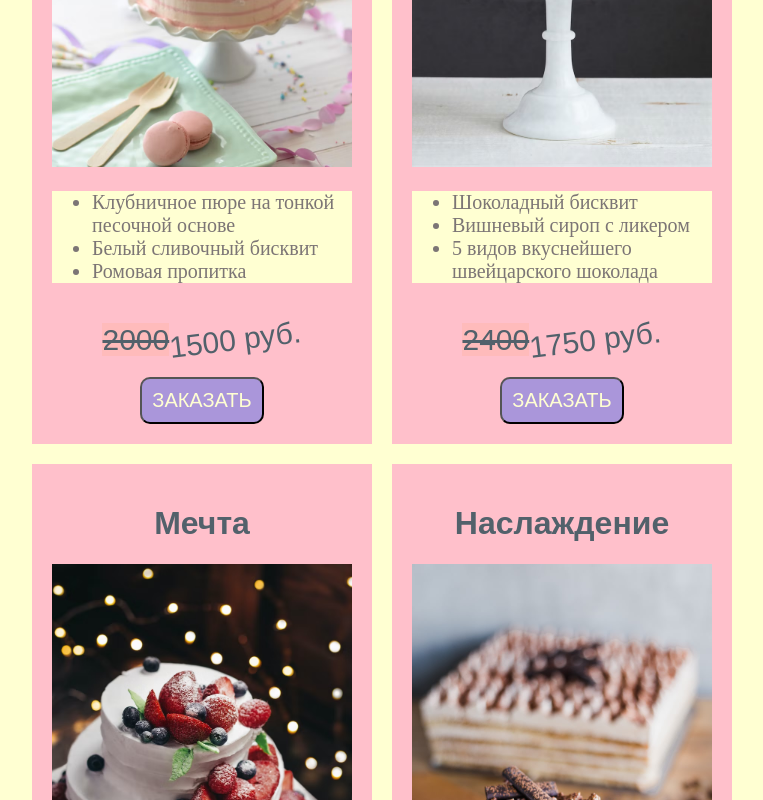
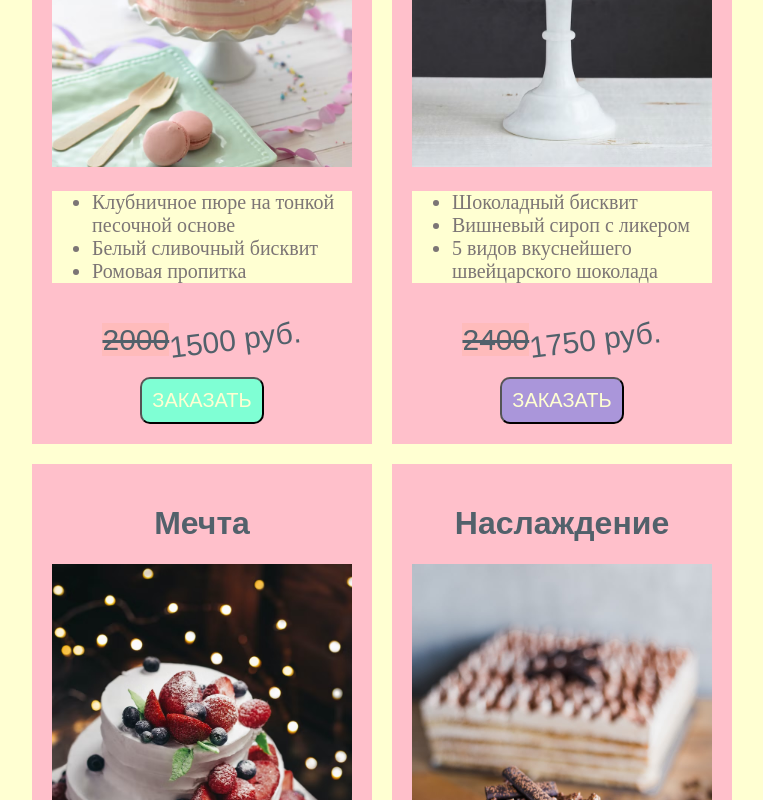
Before and after one commit to lets-dancing/html_training, a plain HTML site: page bakery/index.html in a window 1280 px wide. In both pictures the pointer is over the button 459 px from the left and 1550 px from the top of the page. Shown: the part 1150-1950 px from the top of the page, without its empty margins (258-1021 px from the left). Drawn offline with Linux system fonts and the light colour scheme.

Commit message:
some add

```diff
--- a/bakery/styles.css
+++ b/bakery/styles.css
@@ -89,6 +89,9 @@ ins {
     padding: 10px;
     border-radius: 10px;
 }
+.btn:hover {
+    background-color: aquamarine;
+}
 .space {
     display: flex;
     flex-direction: row;
```
Also changed, not shown: 1 other file.
